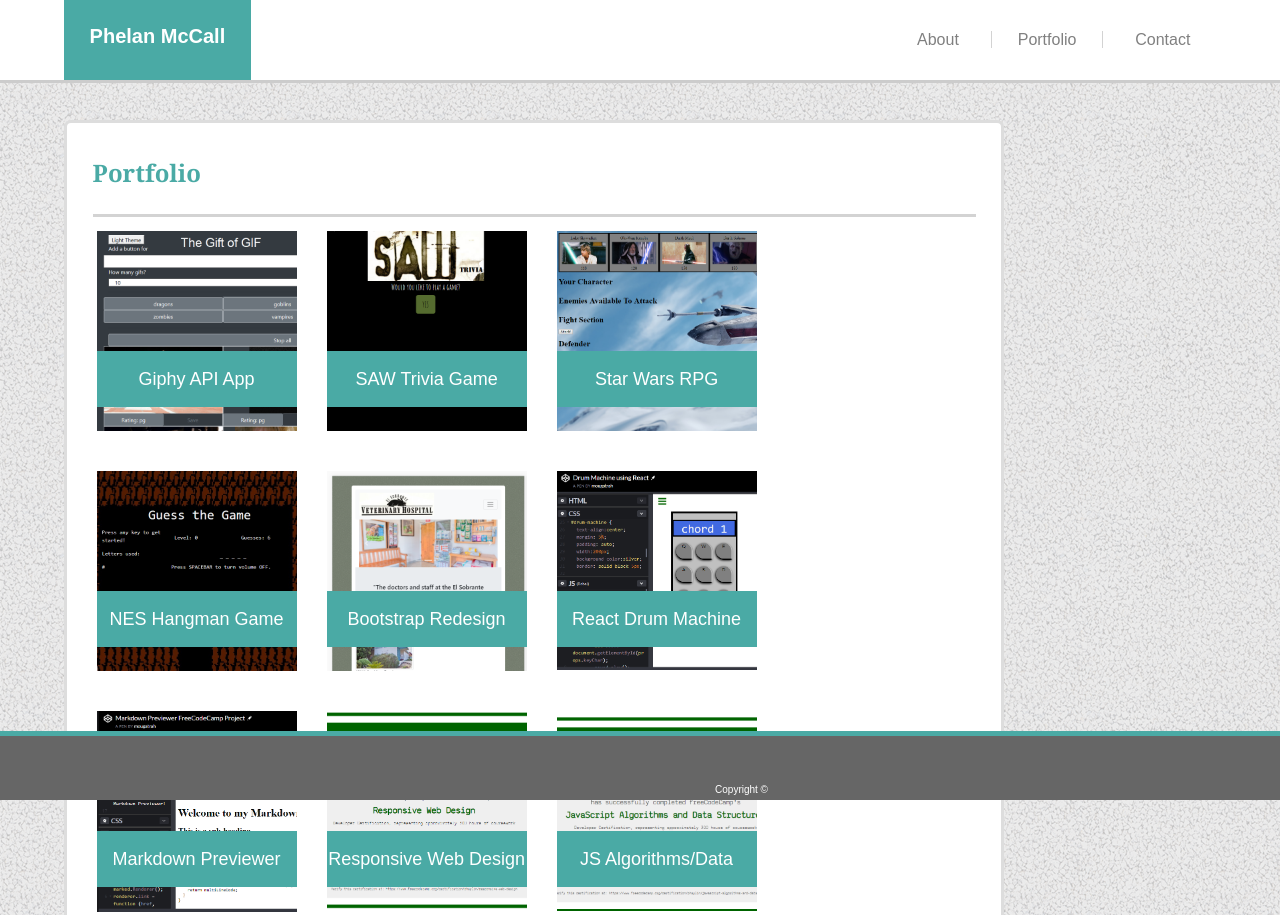
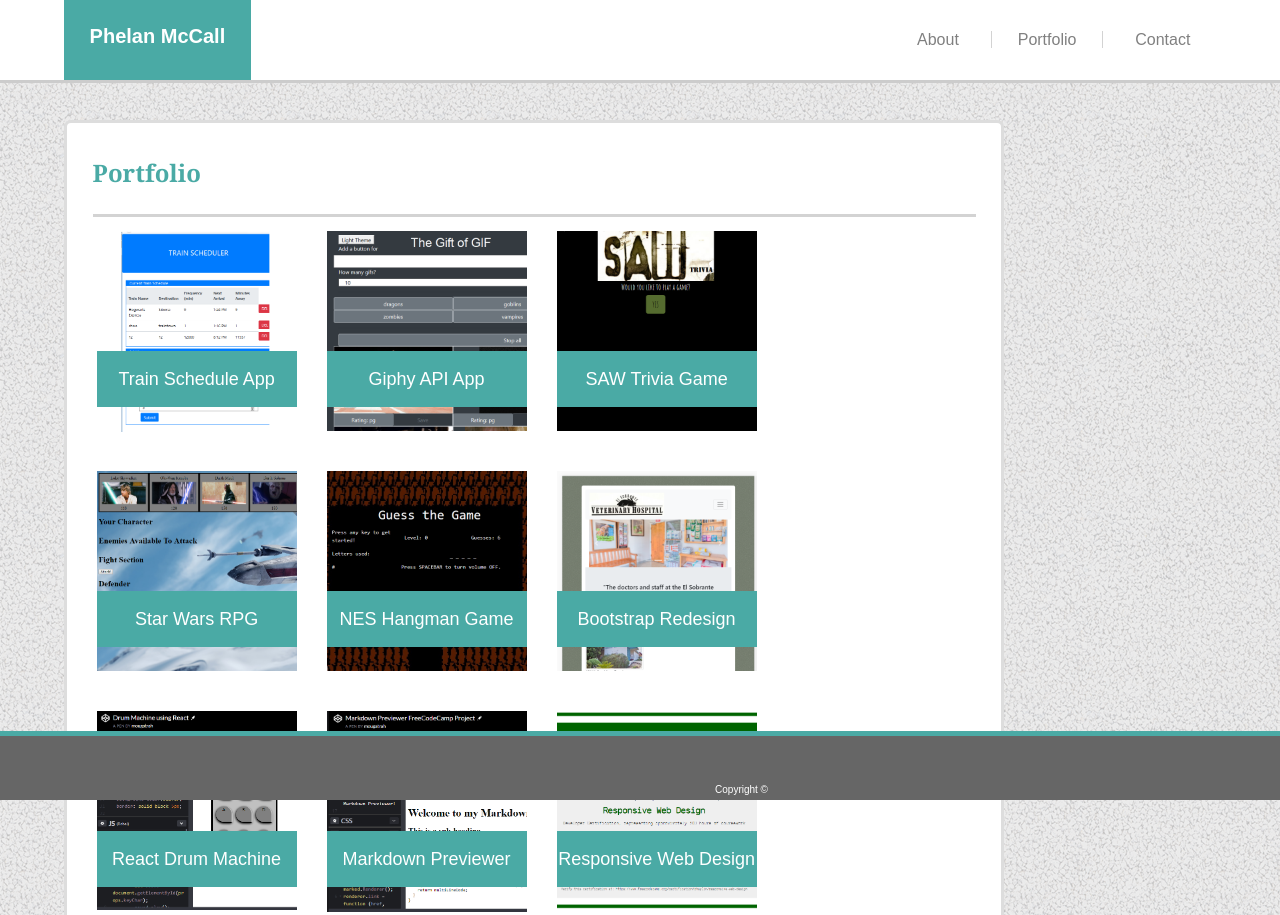
Before and after one commit to mougatrah/Responsive-Portfolio, a plain HTML site: page portfolio.html in a window 1280 px wide. Shown: the top 915 px of the page. Drawn offline with Linux system fonts and the light colour scheme.

Commit message:
updated with train scheduler homework

```diff
--- a/portfolio.html
+++ b/portfolio.html
@@ -37,6 +37,11 @@
 
 
         <section>
+
+        <a class="portfolio_images" href="https://mougatrah.github.io/TrainSchedule/" target="_blank"><img src="./assets/images/train-schedule.png">
+                    <div>Train Schedule App</div>
+                </a>
+
                 <a class="portfolio_images" href="https://mougatrah.github.io/GiphyApp/" target="_blank"><img src="./assets/images/giphyapp.png">
                     <div>Giphy API App</div>
                 </a>
```
Also changed, not shown: assets/images/train-schedule.png (added).
